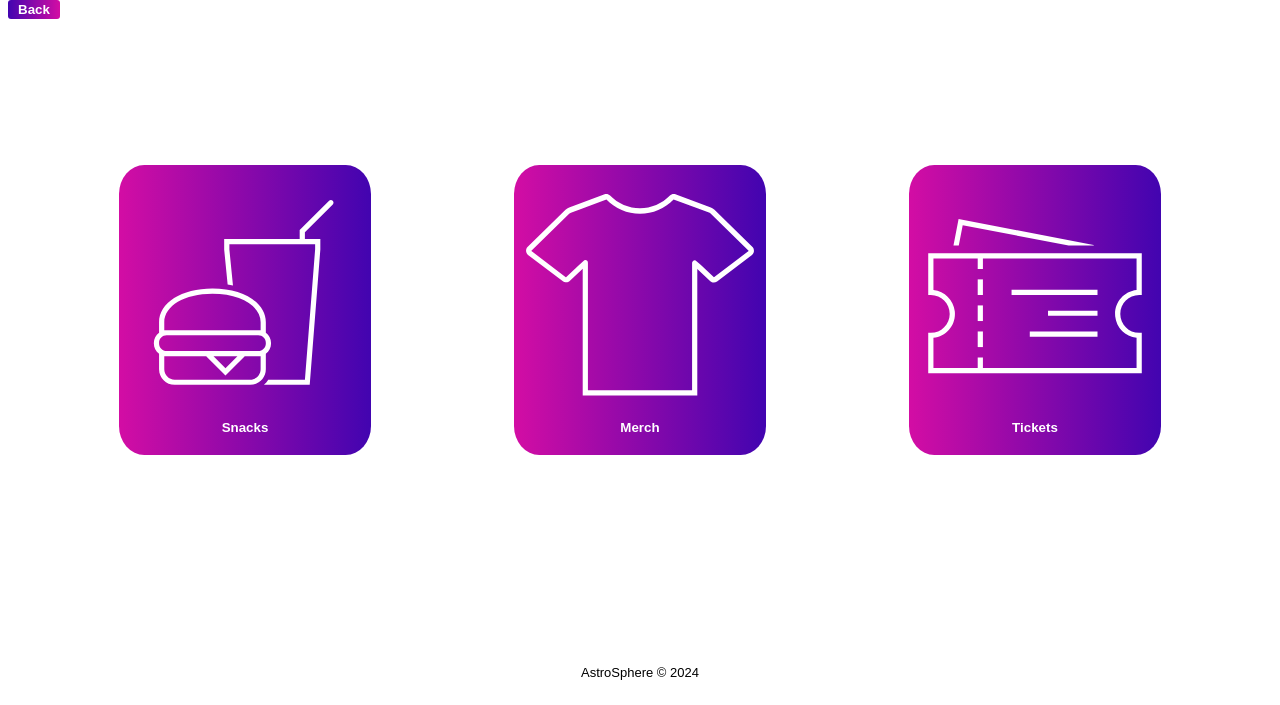
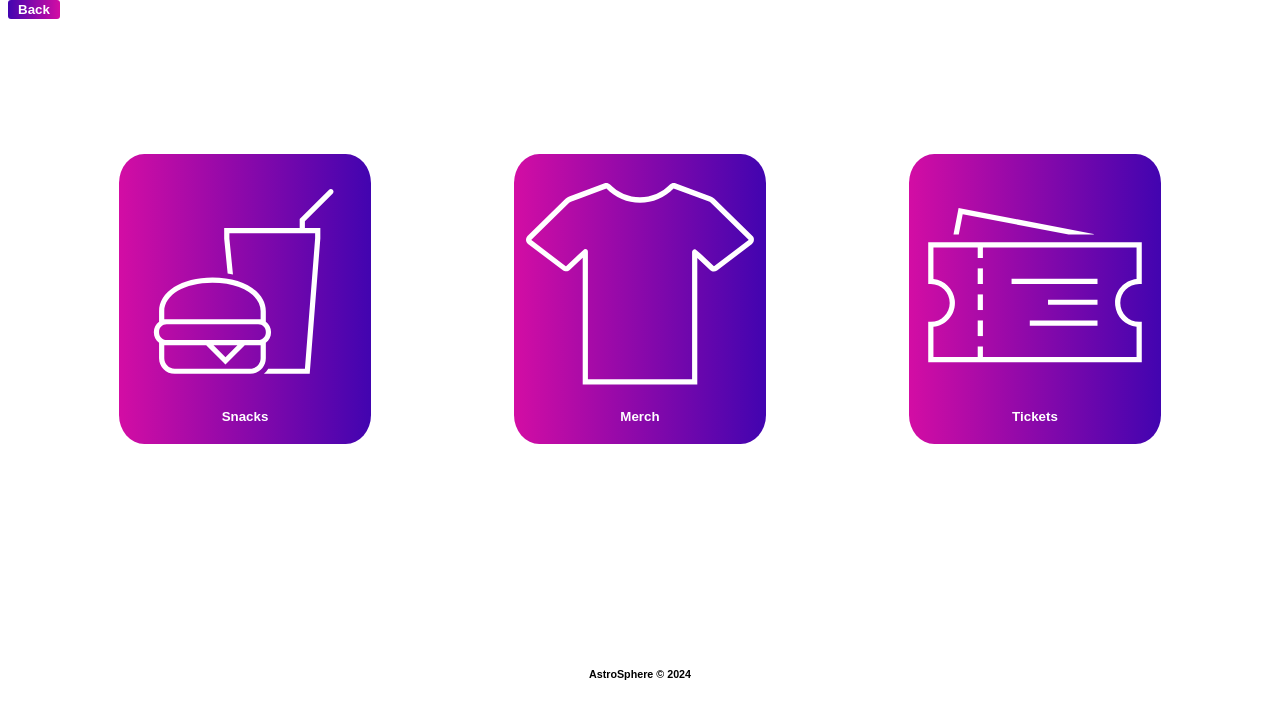
Before and after one commit to FabianHen/AstroSphere, a Flask app: page /terminal in a window 1280 px wide. Shown: the part 117-822 px from the top of the page. Before the commit the page ends 797 px from the top, so only its background shows below. Run offline with Flask 3, Linux system fonts and the light colour scheme.

Commit message:
enhance the terminal

```diff
--- a/applications/static/css/terminal.css
+++ b/applications/static/css/terminal.css
@@ -62,6 +62,5 @@ footer {
     flex-direction: row;
     justify-content: center;
     text-align: center;
-    margin-bottom: -5px;
-    font-size: small;
+    margin-bottom: -30px;
 }
--- a/applications/static/script/terminal.js
+++ b/applications/static/script/terminal.js
@@ -1,3 +1,8 @@
 function goBackHome() {
-    window.location.href = "{{ url_for('back_to_home') }}";
+    window.location.href = '/';
 }
+
+function goToShop(element) {
+    // window.location.href = `/shop/${element.id}`;
+    window.location.href += '/shop';
+}
--- a/applications/templates/terminal.html
+++ b/applications/templates/terminal.html
@@ -36,7 +36,7 @@
     </div>
 
     <footer>
-        AstroSphere © 2024
+        <h6>AstroSphere © 2024</h6>
     </footer>
 </body>
 
```
